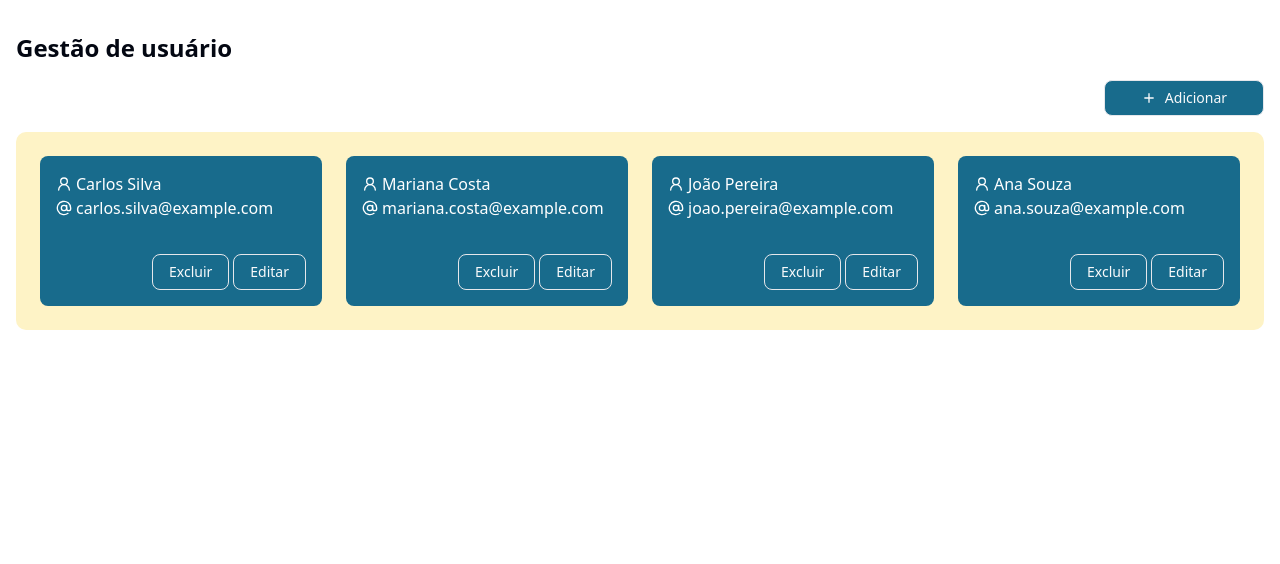
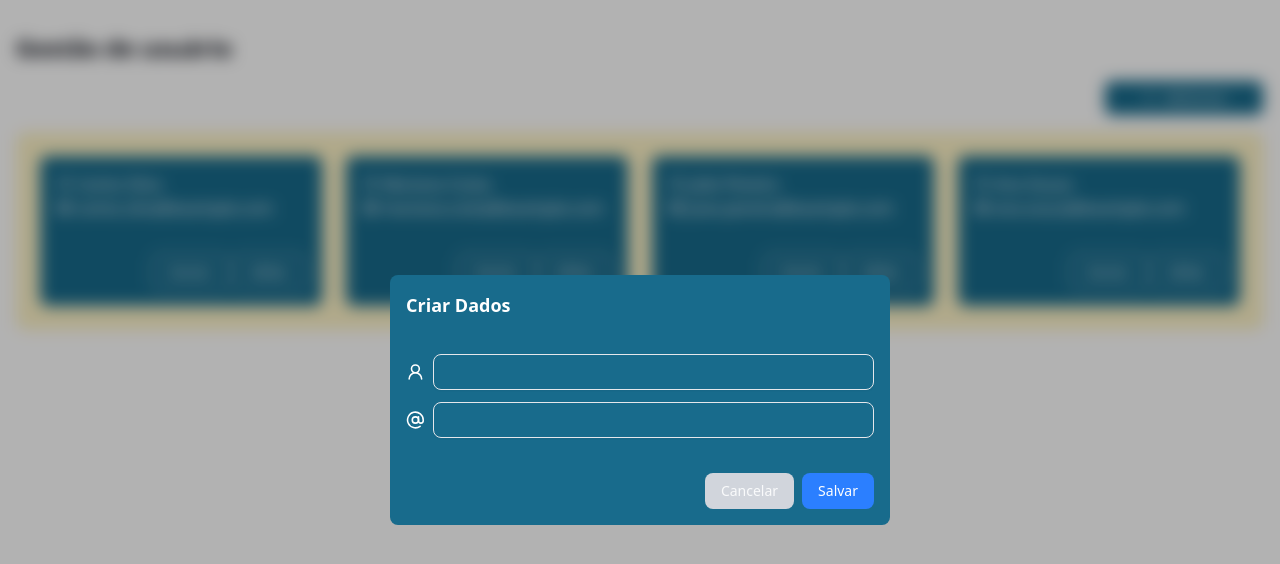
Before and after one commit to wilyJ80/engenharia-de-software-frontend, a Next.js app: page /user_manager in a window 1280 px wide. Both pictures are taken after a click on the button "Adicionar". Shown: the top 564 px of the page. Built offline with nearby package versions, Linux system fonts and the light colour scheme.

Commit message:
feat: add CreateUserModal component for user creation functionality

```diff
--- a/src/app/user_manager/page.tsx
+++ b/src/app/user_manager/page.tsx
@@ -5,6 +5,7 @@ import { Button } from "@/components/ui/button";
 import { UserCard } from "@/components/UserCard";
 import ShowConfirm from "@/components/ShowConfirm";
 import EditUserModal from "@/components/EditUserModal";
+import CreateUserModal from "@/components/CreateUserModal";
 
 interface User {
     id: number;
@@ -22,8 +23,11 @@ export default function UserManager() {
 
     const [showConfirm, setShowConfirm] = useState(false);
     const [userToDelete, setUserToDelete] = useState<number | null>(null);
+
     const [showEditCard, setShowEditCard] = useState(false);
     const [userToEdit, setUserToEdit] = useState<User | null>(null);
+
+    const [showCreateCard, setShowCreateCard] = useState(false);
 
     const handleDeleteClick = (id: number) => {
         setUserToDelete(id);
@@ -61,10 +65,39 @@ export default function UserManager() {
         setUserToEdit(null);
     };
 
+    const saveUser = (data: { name: string; email: string }, id?: number) => {
+        if (id) {
+            setUsers((prev) =>
+                prev.map((u) => (u.id === id ? { ...u, name: data.name, email: data.email } : u))
+            );
+        } else {
+            setUsers((prev) => [
+                ...prev,
+                {
+                    id: prev.length > 0 ? Math.max(...prev.map((u) => u.id)) + 1 : 1,
+                    name: data.name,
+                    email: data.email,
+                },
+            ]);
+        }
+        setShowEditCard(false);
+        setUserToEdit(null);
+        setShowCreateCard(false);
+    };
+
+
     const cancelEdit = () => {
         setShowEditCard(false);
         setUserToEdit(null);
     };
+
+    const handleCreateClick = () => {
+        setShowCreateCard(true);
+    }
+
+    const cancelCreate = () => {
+        setShowCreateCard(false);
+    }
 
     return (
         <div className="p-4">
@@ -73,7 +106,7 @@ export default function UserManager() {
             </div>
 
             <div className="flex justify-end mb-4">
-                <Button className="flex items-center bg-[#186B8C] w-40 border hover:bg-blue-500">
+                <Button onClick={handleCreateClick} className="flex items-center bg-[#186B8C] w-40 border hover:bg-blue-500">
                     <MdAdd />
                     Adicionar
                 </Button>
@@ -101,8 +134,16 @@ export default function UserManager() {
             {showEditCard && userToEdit && (
                 <EditUserModal
                     cancelEdit={cancelEdit}
-                    confirmEdit={confirmEdit}
+                    confirmEdit={(data) => saveUser(data, userToEdit?.id)}
                     data={userToEdit}
+                />
+
+            )}
+
+            {showCreateCard && (
+                <CreateUserModal
+                    cancelCreate={cancelCreate}
+                    confirmCreate={(data) => saveUser(data)}
                 />
             )}
         </div>
--- /dev/null
+++ b/src/components/CreateUserModal.tsx
@@ -0,0 +1,63 @@
+import { LuAtSign, LuUserRound } from "react-icons/lu";
+import { Button } from "./ui/button";
+import { Input } from "./ui/input";
+import { useState } from "react";
+
+export interface UserType {
+    name: string;
+    email: string;
+}
+
+export interface EditUserModalProps {
+    cancelCreate: () => void;
+    confirmCreate: (data: UserType) => void;
+}
+
+export default function CreateUserModal({ cancelCreate, confirmCreate }: EditUserModalProps) {
+    const [name, setName] = useState<string>('');
+    const [email, setEmail] = useState<string>('');
+
+    const handleSave = () => {
+        if (name.trim() && email.trim()) {
+            confirmCreate({ name, email });
+            setName('');
+            setEmail('');
+        } else {
+            alert("Preencha todos os campos!");
+        }
+    };
+
+    return (
+        <div className="fixed inset-0 backdrop-blur-sm bg-black/30 flex items-center justify-center z-50">
+            <div className="flex flex-col bg-[#186B8C] p-4 w-[500px] h-[250px] justify-between rounded-md">
+                <span className="text-white text-lg font-semibold">Criar Dados</span>
+
+                <div className="flex flex-col text-white gap-3">
+                    <div className="flex items-center gap-2">
+                        <LuUserRound size={20} />
+                        <Input value={name} onChange={(e) => setName(e.target.value)} />
+                    </div>
+                    <div className="flex items-center gap-2">
+                        <LuAtSign size={20} />
+                        <Input value={email} onChange={(e) => setEmail(e.target.value)} />
+                    </div>
+                </div>
+
+                <div className="flex gap-2 justify-end">
+                    <Button
+                        onClick={cancelCreate}
+                        className="bg-gray-300 hover:bg-gray-400"
+                    >
+                        Cancelar
+                    </Button>
+                    <Button
+                        onClick={handleSave}
+                        className="bg-blue-500 hover:bg-blue-600 text-white"
+                    >
+                        Salvar
+                    </Button>
+                </div>
+            </div>
+        </div>
+    );
+}
```
